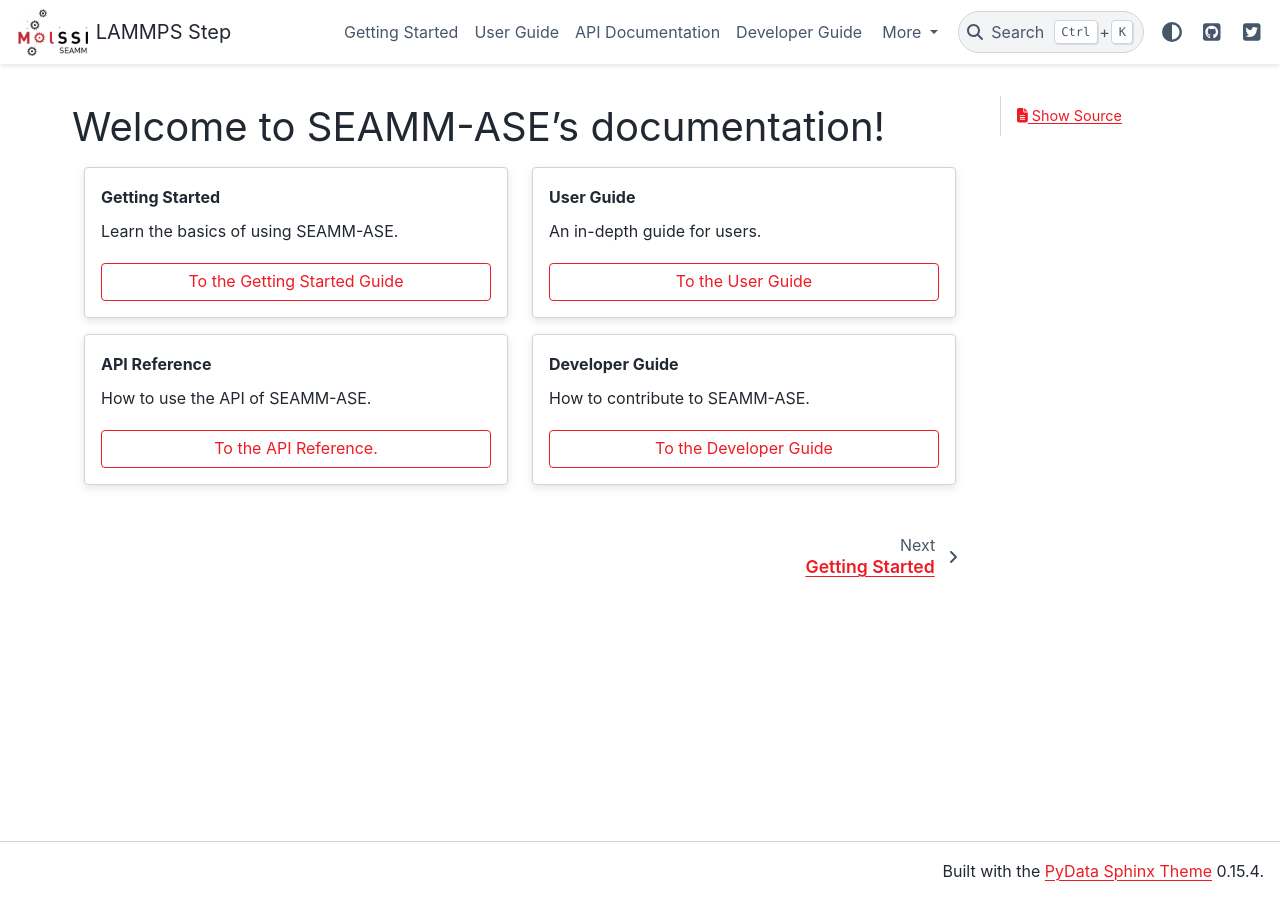
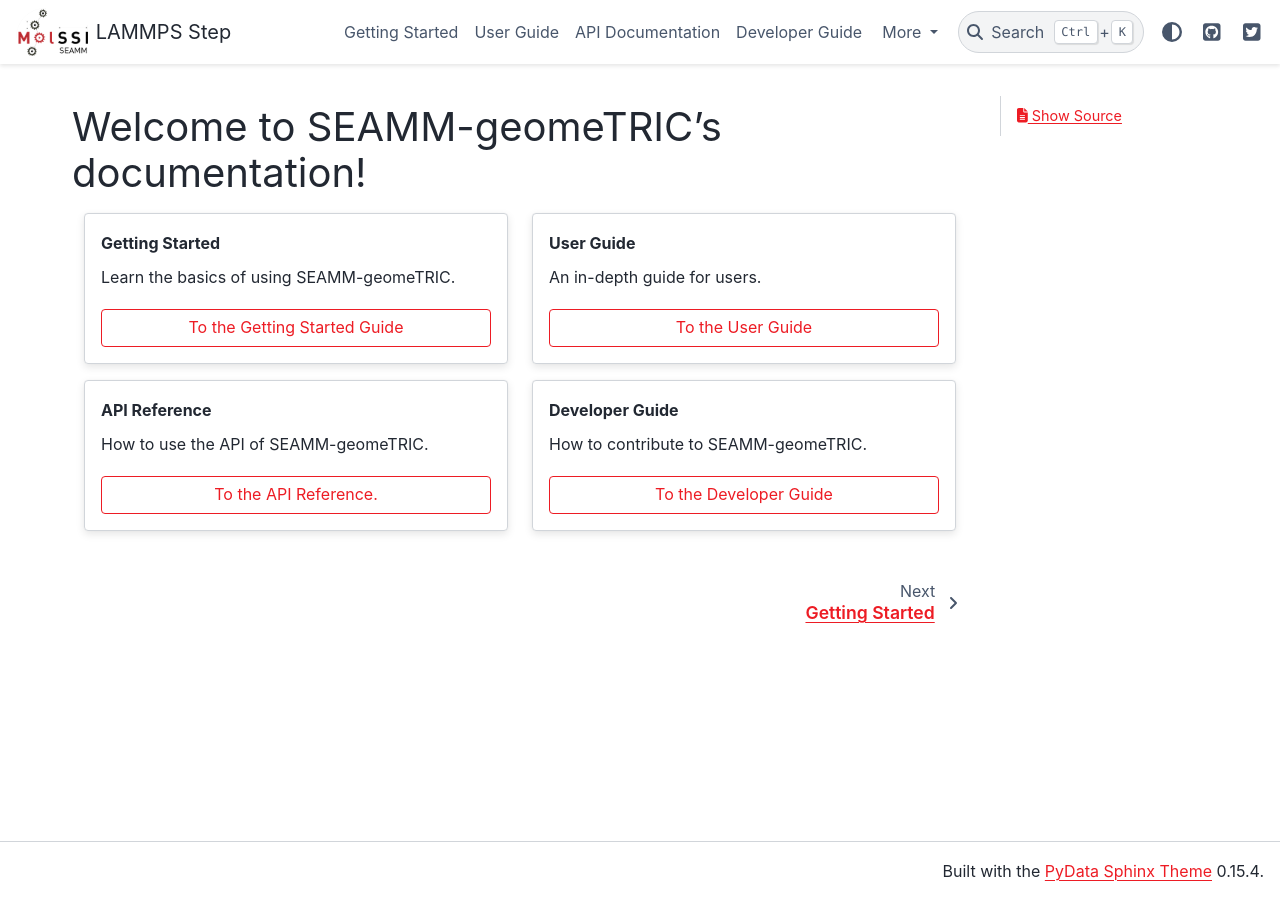
Before and after one commit to molssi-seamm/seamm_geometric, a Sphinx documentation site: the page built from docs/index.rst, in a window 1280 px wide. Built offline with Sphinx 7.4.7 and the PyData theme 0.15.4, drawn with Linux system fonts in a browser that asks for light colours; pages that are not in the unit, such as notebooks, are missing from menus; the version number could not be read and is left out.

Commit message:
More leftover references to ASE.

```diff
--- a/docs/conf.py
+++ b/docs/conf.py
@@ -17,12 +17,12 @@
 import sys
 sys.path.insert(0, os.path.abspath('..'))
 
-import seamm_ase
+import seamm_geometric
 
 
 # -- Project information -----------------------------------------------------
 
-project = 'SEAMM-ASE Connector'
+project = 'SEAMM-geomeTRIC Connector'
 copyright = (
     u"2024, Molecular Sciences Software Institute (MolSSI) "
     "Project structure based on the "
@@ -31,9 +31,9 @@
 author = 'Paul Saxe'
 
 # The short X.Y version
-version = seamm_ase.__version__
+version = seamm_geometric.__version__
 # The full version, including alpha/beta/rc tags
-release = seamm_ase.__version__
+release = seamm_geometric.__version__
 
 
 # -- General configuration ---------------------------------------------------
@@ -106,7 +106,7 @@
 #
 # html_theme_options = {}
 html_theme_options = {
-    "github_url": "https://github.com/molssi-seamm/seamm_ase",
+    "github_url": "https://github.com/molssi-seamm/seamm_geometric",
     "twitter_url": "https://twitter.com/MolSSI_NSF",
     "icon_links": [],
     "logo": {
@@ -159,7 +159,7 @@
 # -- Options for HTMLHelp output ---------------------------------------------
 
 # Output file base name for HTML help builder.
-htmlhelp_basename = 'seamm_asedoc'
+htmlhelp_basename = 'seamm_geometricdoc'
 
 
 # -- Options for LaTeX output ------------------------------------------------
@@ -186,8 +186,8 @@
 # (source start file, target name, title,
 #  author, documentclass [howto, manual, or own class]).
 latex_documents = [
-    (master_doc, 'seamm_ase.tex', 'SEAMM-ASE Documentation',
-     'seamm_ase', 'manual'),
+    (master_doc, 'seamm_geometric.tex', 'SEAMM-geomeTRIC Documentation',
+     'seamm_geometric', 'manual'),
 ]
 
 
@@ -196,7 +196,7 @@
 # One entry per manual page. List of tuples
 # (source start file, name, description, authors, manual section).
 man_pages = [
-    (master_doc, 'seamm_ase', 'SEAMM-ASE Documentation',
+    (master_doc, 'seamm_geometric', 'SEAMM-geomeTRIC Documentation',
      [author], 1)
 ]
 
@@ -207,8 +207,8 @@
 # (source start file, target name, title, author,
 #  dir menu entry, description, category)
 texinfo_documents = [
-    (master_doc, 'seamm_ase', 'SEAMM-ASE Documentation',
-     author, 'seamm_ase', 'Connector between SEAMM and ASE',
+    (master_doc, 'seamm_geometric', 'SEAMM-geomeTRIC Documentation',
+     author, 'seamm_geometric', 'Connector between SEAMM and geomeTRIC',
      'Miscellaneous'),
 ]
 
--- a/docs/developer_guide.rst
+++ b/docs/developer_guide.rst
@@ -1,4 +1,4 @@
 Developer Guide
 ===============
 
-This page details how to contribute to SEAMM-ASE.
+This page details how to contribute to SEAMM-geomeTRIC.
--- a/docs/index.rst
+++ b/docs/index.rst
@@ -3,7 +3,7 @@
    You can adapt this file completely to your liking, but it should at least
    contain the root `toctree` directive.
 
-Welcome to SEAMM-ASE's documentation!
+Welcome to SEAMM-geomeTRIC's documentation!
 =========================================================
 
 .. grid:: 1 1 2 2
@@ -11,7 +11,7 @@
     .. grid-item-card:: Getting Started
       :margin: 0 3 0 0
 
-      Learn the basics of using SEAMM-ASE.
+      Learn the basics of using SEAMM-geomeTRIC.
 
       .. button-link:: ./getting_started.html
          :color: primary
@@ -39,7 +39,7 @@
     .. grid-item-card:: API Reference
       :margin: 0 3 0 0
 
-      How to use the API of SEAMM-ASE.
+      How to use the API of SEAMM-geomeTRIC.
 
       .. button-link:: ./api.html
          :color: primary
@@ -53,7 +53,7 @@
     .. grid-item-card::  Developer Guide
       :margin: 0 3 0 0
 
-      How to contribute to SEAMM-ASE.
+      How to contribute to SEAMM-geomeTRIC.
 
       .. button-link:: ./developer_guide.html
          :color: primary
--- a/docs/user_guide.rst
+++ b/docs/user_guide.rst
@@ -1,4 +1,4 @@
 User Guide
 ===============
 
-This page details how to use SEAMM-ASE.
+This page details how to use SEAMM-geomeTRIC.
```
Also changed, not shown: docs/README.md (+1 -1 lines).
